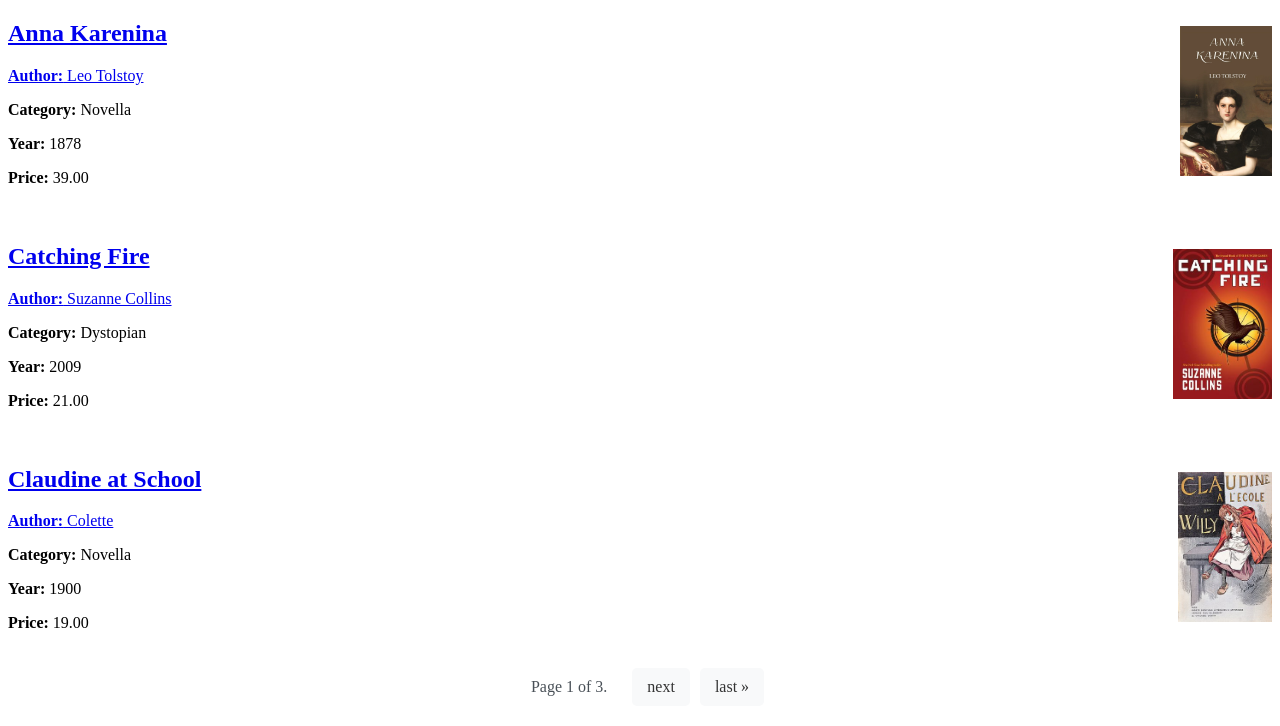
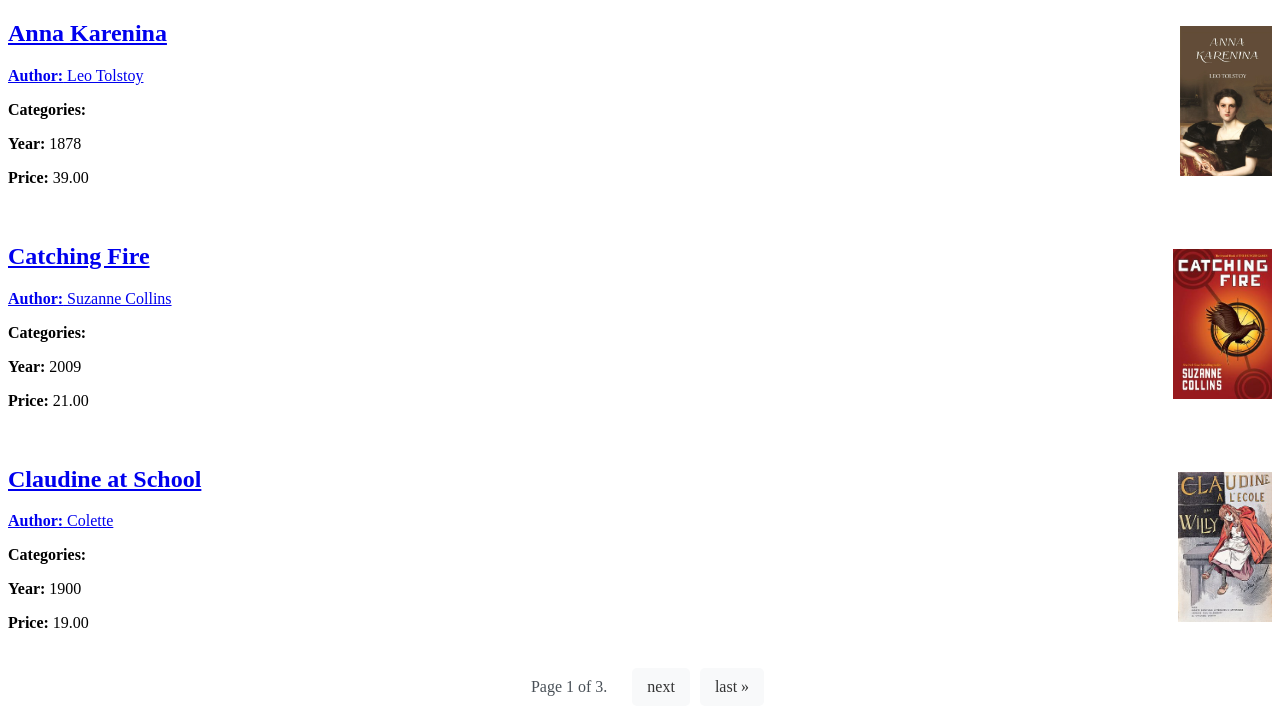
Before and after one commit to Dauphin25/Library, a Django app: page /book/ in a window 1280 px wide. Shown: the part 85-811 px from the top of the page. Run offline with Django 5.2, Linux system fonts and the light colour scheme; data comes from the database, SQL or seed files in the repository.

Commit message:
updating book categories

```diff
--- a/MyBookShop/templates/book.html
+++ b/MyBookShop/templates/book.html
@@ -48,7 +48,7 @@
         <div class="book-info" >
             <a href="{% url 'book_detail' book.id %}"><h2>{{ book.title }}</h2></a>
             <a href="{% url 'author_detail' book.author.id %}"><p><strong>Author:</strong> {{ book.author }}</p></a>
-            <p><strong>Category:</strong> {{ book.category }}</p>
+            <p><strong>Categories:</strong> {% for category in book.category.all %}{{ category.name }}{% if not forloop.last %}, {% endif %}{% endfor %}</p>
             <p><strong>Year:</strong> {{ book.year }}</p>
             <p><strong>Price:</strong> {{ book.price }}</p>
         </div>
--- a/MyBookShop/templates/book_detail.html
+++ b/MyBookShop/templates/book_detail.html
@@ -2,7 +2,7 @@
 
 <h1>{{ book.title }}</h1>
 <p><strong>Author:</strong> {{ book.author }}</p>
-<p><strong>Category:</strong> {{ book.category }}</p>
+<p><strong>Categories:</strong> {% for category in book.category.all %}{{ category.name }}{% if not forloop.last %}, {% endif %}{% endfor %}</p>
 <p><strong>Year:</strong> {{ book.year }}</p>
 <p><strong>Price:</strong> {{ book.price }}</p>
 {% if book.cover %}
```
